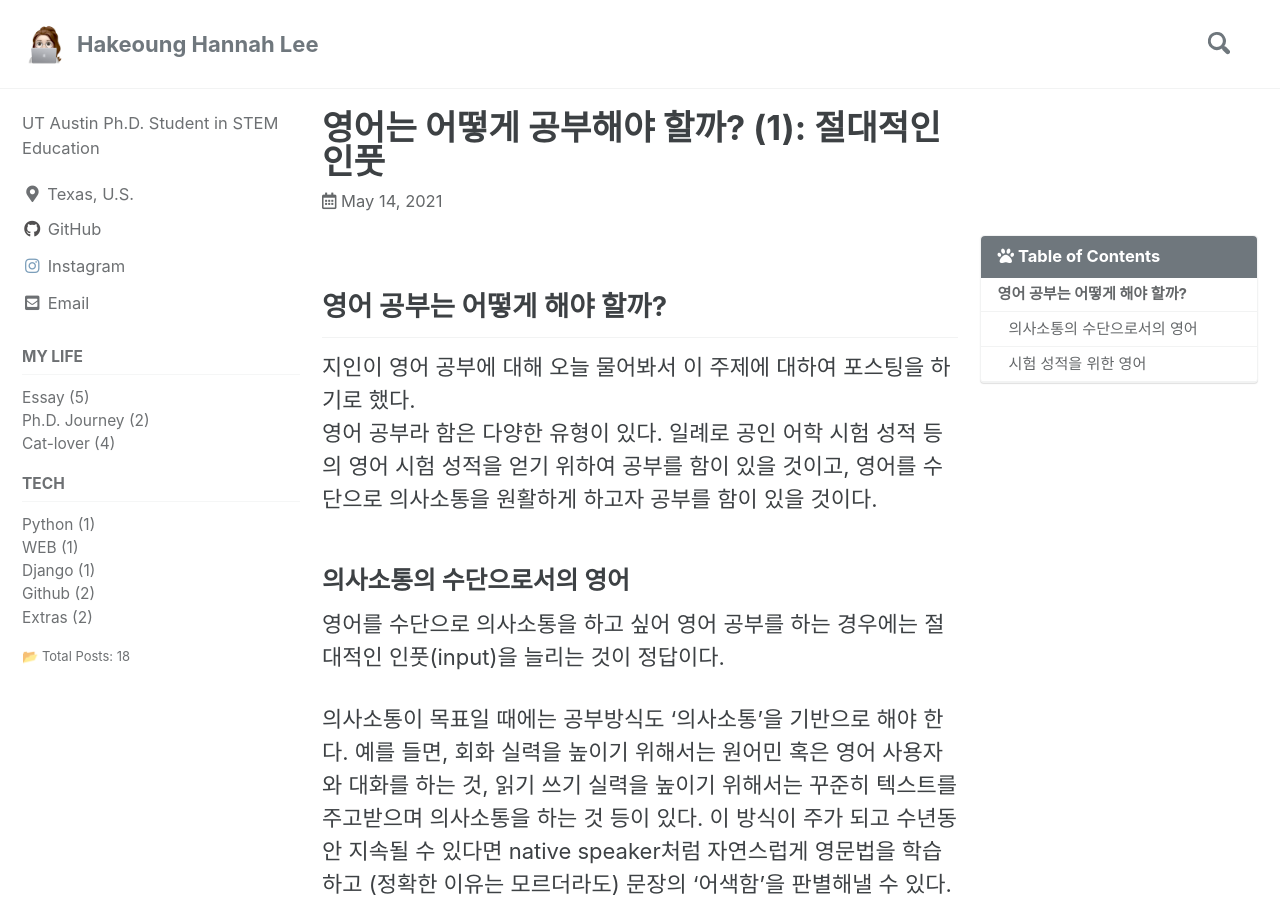
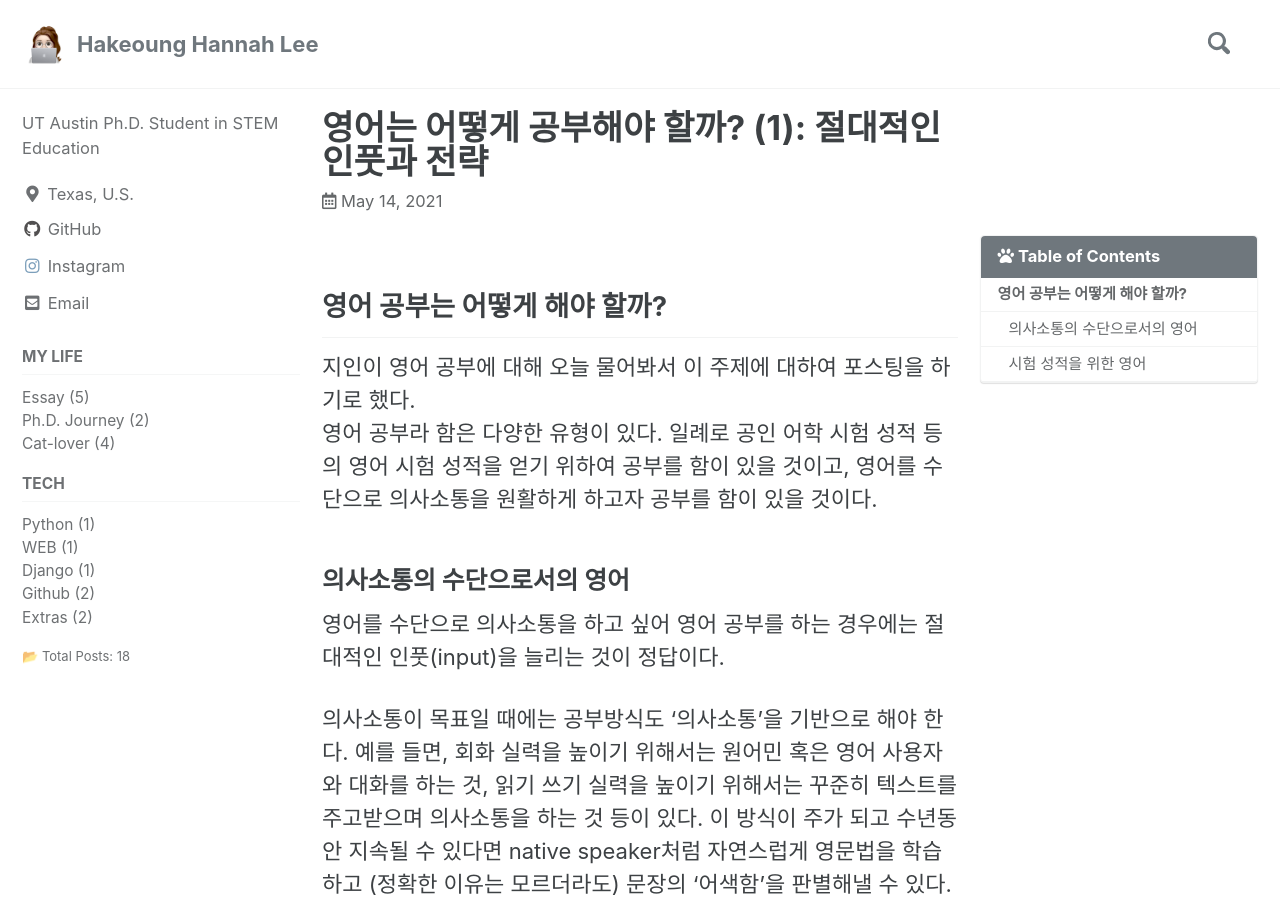
Before and after one commit to HakeoungLee/HakeoungLee.github.io, a Jekyll site: the page built from _posts/2021-05-14-engstudy.md, in a window 1280 px wide and 900 px high. Built offline with Jekyll 4.4.1, drawn with Linux system fonts in a browser that asks for light colours; cached includes are drawn as plain includes; comment, search, counter and statistics services are not loaded.

Commit message:
Update 2021-05-14-engstudy.md

```diff
--- a/_posts/2021-05-14-engstudy.md
+++ b/_posts/2021-05-14-engstudy.md
@@ -8,7 +8,7 @@ categories:
   - Essay
 
 
-title:  "영어는 어떻게 공부해야 할까? (1): 절대적인 인풋"
+title:  "영어는 어떻게 공부해야 할까? (1): 절대적인 인풋과 전략"
 ---
 
 ## 영어 공부는 어떻게 해야 할까?
```
